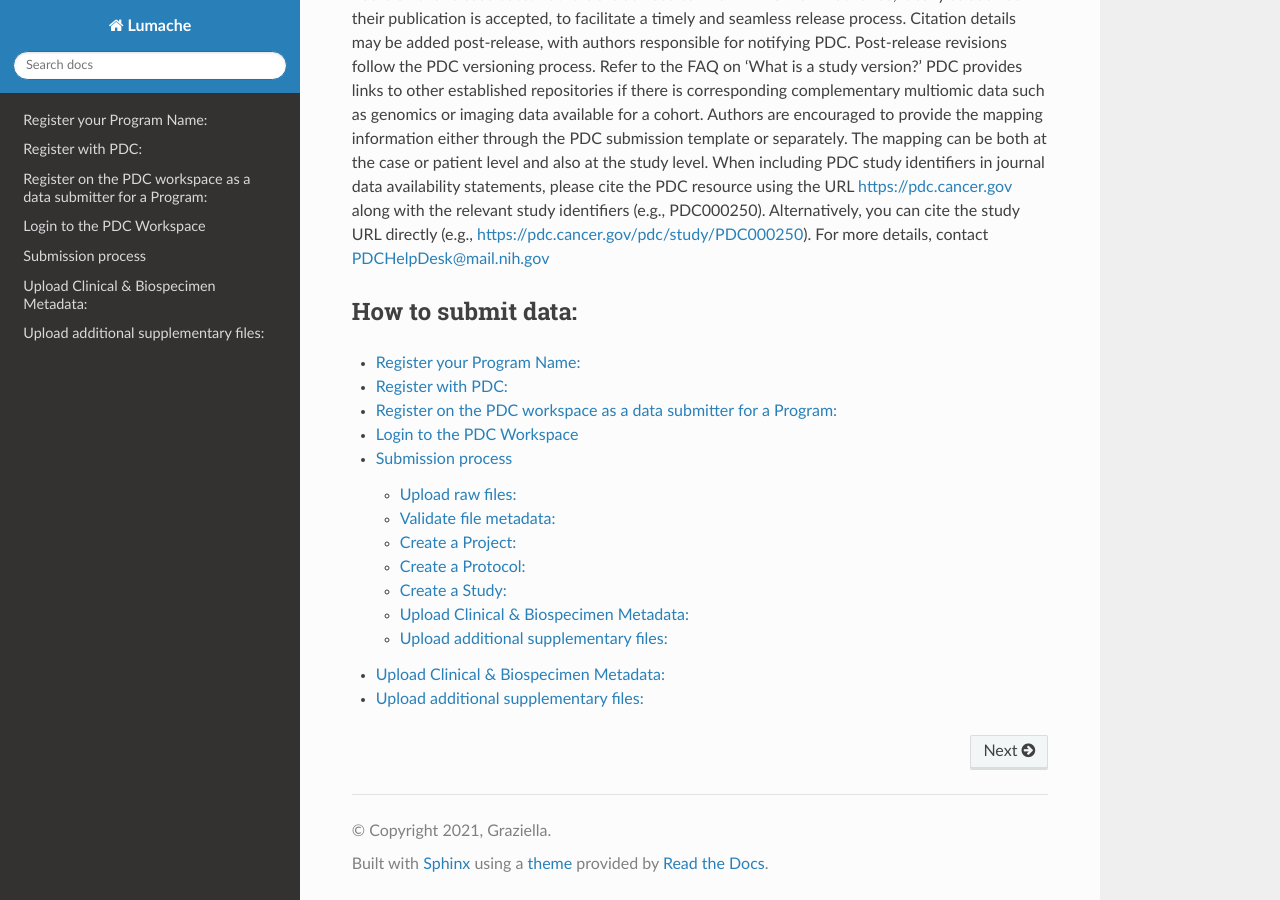
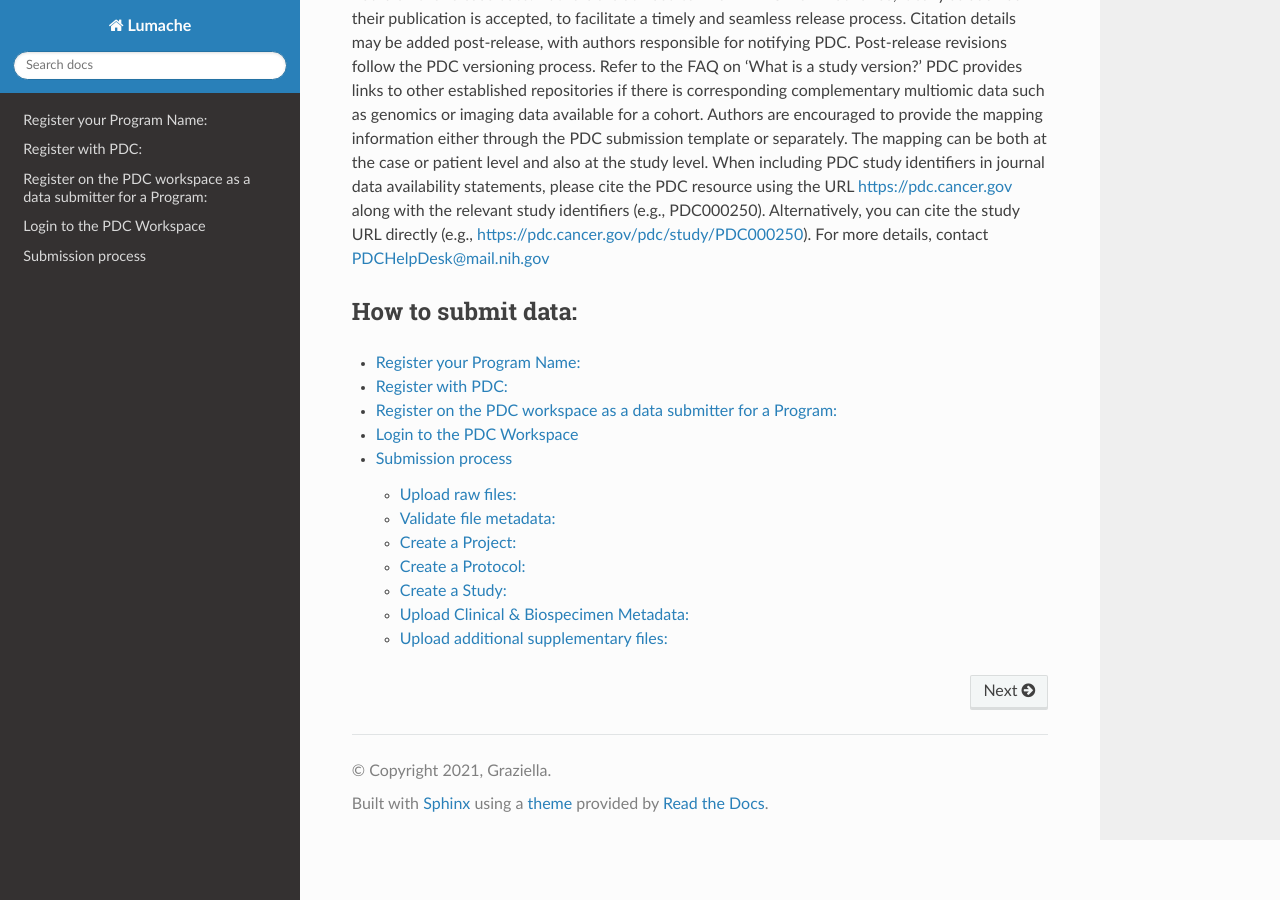
Before and after one commit to dev24665/test-sub-rtd, a Sphinx documentation site: the page built from docs/source/index.rst, in a window 1280 px wide and 900 px high, scrolled down 649 px. Built offline with Sphinx 7.4.7 and the Read the Docs theme 3.1.0, drawn with Linux system fonts in a browser that asks for light colours.

Commit message:
Update index.rst

```diff
--- a/docs/source/index.rst
+++ b/docs/source/index.rst
@@ -31,5 +31,3 @@ How to submit data:
    register_data_submitter
    login_workspace
    submission_process
-   upload_clinical
-   upload_supplementary
```
